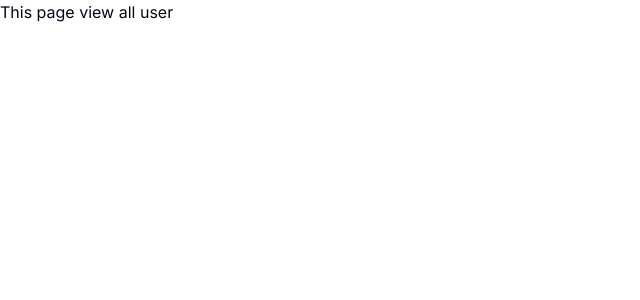
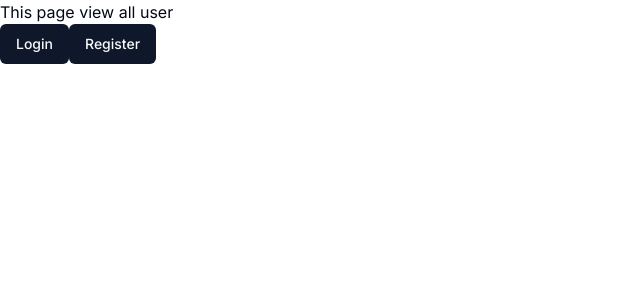
Before and after one commit to SaymanRabbi/your-ai, a Next.js app: page / in a window 1280 px wide. Shown: the top 300 px of the page, without its empty margins (0-640 px from the left). Built offline with nearby package versions, Linux system fonts and the light colour scheme.

Commit message:
login user with cool clerk package

```diff
--- a/app/(dashboard)/(routes)/dashboard/page.tsx
+++ b/app/(dashboard)/(routes)/dashboard/page.tsx
@@ -1,7 +1,9 @@
-import { Button } from "@/components/ui/button";
+import { UserButton } from "@clerk/nextjs";
 
 export default function DashboardPage() {
   return (
-   <Button>Click me</Button>
+   <div>
+    <UserButton afterSignOutUrl="/"/>
+   </div>
   )
 }
--- a/app/(landing)/page.tsx
+++ b/app/(landing)/page.tsx
@@ -1,5 +1,22 @@
+import { Button } from "@/components/ui/button";
+import Link from "next/link";
+
 export default function LandingPage() {
   return (
+    <div>
    <p>This page view all user</p>
+   <div>
+    <Link  href='/sign-in'>
+   <Button>
+    Login
+   </Button>
+   </Link>
+   <Link  href='/sign-up'>
+   <Button>
+    Register
+   </Button>
+   </Link>
+   </div>
+   </div>
   )
 }
```
